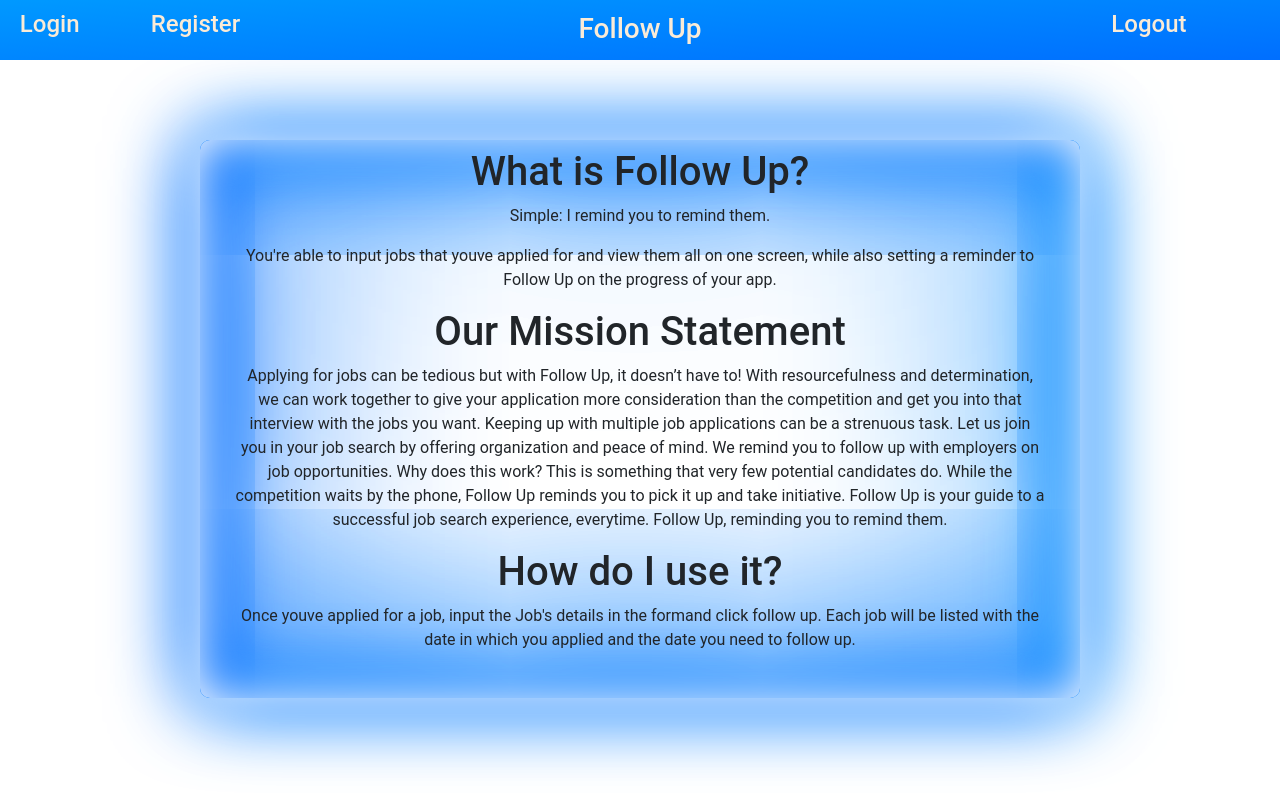
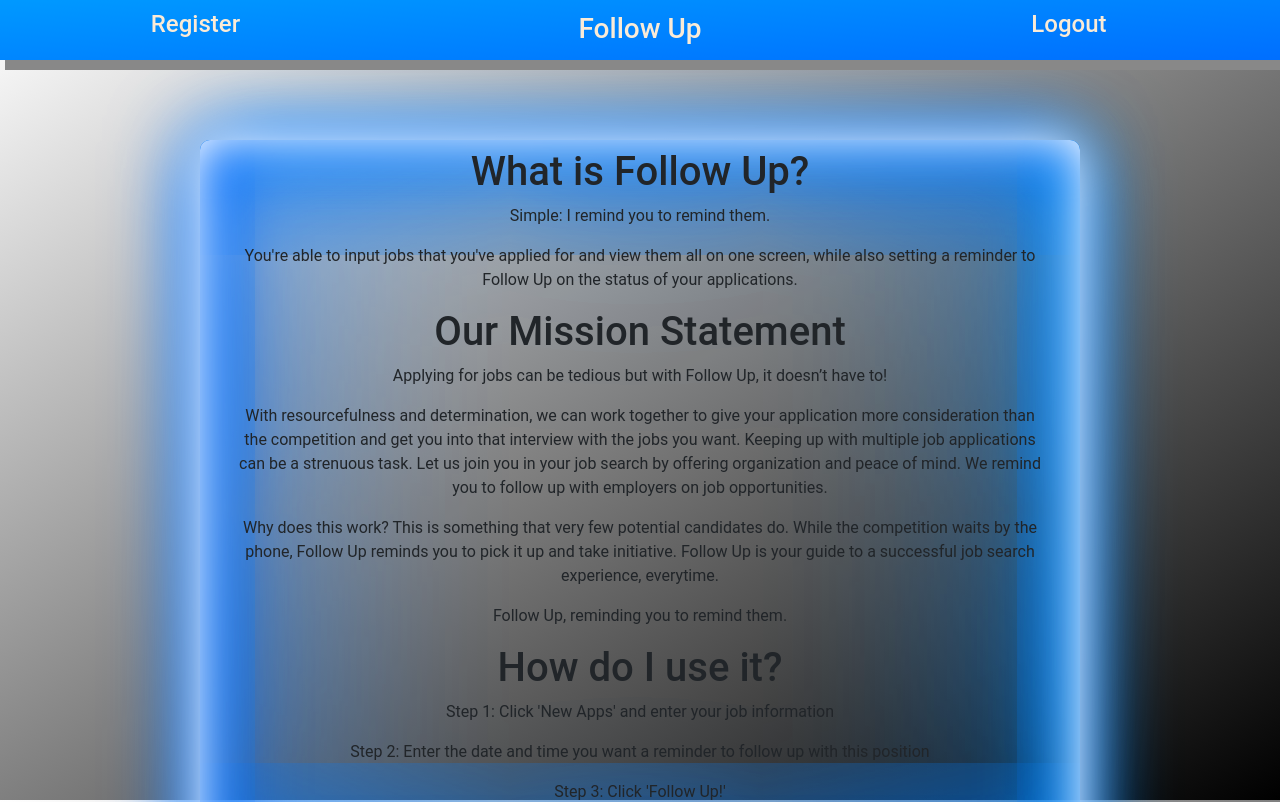
Before and after one commit to SammieSams99/Follow-Up-App, a React (Create React App) app in the folder follow-up/: page / in a window 1280 px wide. Shown: the top 802 px of the page. Built offline with nearby package versions, Linux system fonts and the light colour scheme.

Commit message:
updated css

```diff
--- a/follow-up/src/App.css
+++ b/follow-up/src/App.css
@@ -3,12 +3,13 @@
   margin: 0;
   padding: 0;
   font-family: 'Roboto', sans-serif;
+  position: relative;
 }
 
 body {
   line-height: 1.4;
   padding: 5;
-  background-color: rgb(165, 61, 61);
+  background-repeat: no-repeat;
 }
 
 a {
@@ -27,6 +28,7 @@ a {
   background: linear-gradient(176.69deg, #0099FF 0%, #0066FF 120.34%);
   opacity: 1;
   transition: background-color 0.2s ease;
+  box-shadow: 5px 10px #888888;
 }
 
 .Navlogo{
@@ -83,8 +85,7 @@ a {
 .loginItem{
   border-style: none;
   background-color: transparent;
-  position: relative;
-  right: 900px;
+  right: 1000px;
   height: 20px;
   outline: 0;
   font-size: 18px;
@@ -103,9 +104,7 @@ a {
   margin: 200px 200px;
   padding: 8px 35px 30px;
   border-radius: 10px;
-  position: relative;
   top: 70px;
-  position: relative;
   box-shadow:
     inset 0 0 50px #fff,
     inset 20px 0 80px #0066FF,
@@ -117,7 +116,13 @@ a {
     10px 0 80px #0099FF;
 }
 
+.logoutItem {
+  right: 80px;
+}
 
+.newForm {
+  left: 40px;
+}
 
 .reg{
   display: block;
@@ -158,12 +163,6 @@ a {
 }
 
 .registrationForm{
- /* background-color: transparent;
- margin-bottom: 50px;
- z-index: 100;
- position: relative;
- left: 450px;
- top: 200px; */
   width: 300px;
   height: 550px;
   border-radius: 50%;
@@ -210,3 +209,22 @@ a {
 .userform button:hover {
   background-color: royalblue;
 }
+
+.myAppsTitle {
+  top: 80px;
+  color: black;
+  text-decoration: underline;
+  /* display: flex; */
+  left: 380px;
+}
+
+.appList {
+  top: 90px;
+  left: 10px;
+  color: black;
+  font-size: x-large;
+  background: #888888;
+  width: 500px;
+  margin: 10px 0px 10px 0px;
+  display: list-item;
+}
--- a/follow-up/src/components/Form.js
+++ b/follow-up/src/components/Form.js
@@ -33,6 +33,8 @@ class Form extends React.Component {
     onSubmit = (event) => {
       event.preventDefault()
       console.log({...this.state})
+      console.log("follow up")
+      alert("Reminder created! Click My Apps to view your scheduled reminders")
       axios.post("http://localhost:3001/api/v1/forms", {
         ...this.state
       }, {
@@ -99,7 +101,7 @@ class Form extends React.Component {
           name= "followupdate"
           onChange={this.myChangeHandler}
         />
-        <input type="submit" value="Follow Up" style={{borderColor: "blue"}}/>
+        <input style={{top: "30px"}} type="submit" value="Follow Up"/>
         </form>
         </>
       );
--- a/follow-up/src/components/Home.js
+++ b/follow-up/src/components/Home.js
@@ -8,11 +8,22 @@ import React from "react";
         <form className= 'homeform'>
           <h1>What is Follow Up?</h1>
           <p>Simple: I remind you to remind them. </p>
-          <p>You're able to input jobs that youve applied for and view them all on one screen, while also setting a reminder to Follow Up on the progress of your app. </p>
+          <p>You're able to input jobs that you've applied for and view them all on one screen, while also setting a reminder to
+            Follow Up on the status of your applications. </p>
           <h1>Our Mission Statement</h1>
-          <p>Applying for jobs can be tedious but with Follow Up, it doesn’t have to! With resourcefulness and determination, we can work together to give your application more consideration than the competition and get you into that interview with the jobs you want. Keeping up with multiple job applications can be a strenuous task. Let us join you in your job search by offering organization and peace of mind. We remind you to follow up with employers on job opportunities. Why does this work? This is something that very few potential candidates do. While the competition waits by the phone, Follow Up reminds you to pick it up and take initiative. Follow Up is your guide to a successful job search experience, everytime. Follow Up, reminding you to remind them.</p>
+          <p>Applying for jobs can be tedious but with Follow Up, it doesn’t have to!</p>
+          <p>With resourcefulness and determination, we can work together to give your application more consideration than the
+            competition and get you into that interview with the jobs you want. Keeping up with multiple job applications can be
+            a strenuous task. Let us join you in your job search by offering organization and peace of mind. We remind you to follow up with employers on job opportunities.</p>
+          <p>Why does this work? This is something that very few potential candidates do. While the competition waits by the phone,
+            Follow Up reminds you to pick it up and take initiative. Follow Up is your guide to a successful job search experience,
+            everytime.</p>
+          <p>Follow Up, reminding you to remind them.</p>
           <h1>How do I use it?</h1>
-          <p>Once youve applied for a job, input the Job's details in the formand click follow up. Each job will be listed with the date in which you applied and the date you need to follow up. </p>
+          <p>Step 1: Click 'New Apps' and enter your job information</p>
+          <p>Step 2: Enter the date and time you want a reminder to follow up with this position</p>
+          <p>Step 3: Click 'Follow Up!'</p>
+          <p>After that, you leave the rest to me!</p>
         </form>
       </div>
     );
--- a/follow-up/src/components/Nav.js
+++ b/follow-up/src/components/Nav.js
@@ -16,8 +16,8 @@ function Nav(props) {
                     <li className="regItem"><Link to={'/registration'}> <h4 style={{color: "antiquewhite"}}>Register</h4></Link></li>
                     {/* change to be some sort of link or clickable button with onClick = {handleLogout} */}
                     <li className="logoutItem"><Link to={'/'} onClick={props.handleLogout}> <h4 style={{color: "antiquewhite"}}>Logout</h4></Link></li>
-                    {localStorage.getItem('id')? <li className="listitem"><Link to={'/userapps'} ><h5 style={{color: "antiquewhite"}}>My Apps</h5></Link></li>:''}
-                    {localStorage.getItem('id')? <li className="listitem"><Link to={'/form'} > <h5 style={{color: "antiquewhite"}}>New Form</h5></Link></li>:''}
+                    {localStorage.getItem('id')? <li className="myAppslist"><Link to={'/userapps'} ><h5 style={{color: "antiquewhite"}}>My Apps</h5></Link></li>:''}
+                    {localStorage.getItem('id')? <li className="newForm"><Link to={'/form'} > <h5 style={{color: "antiquewhite"}}>New Form</h5></Link></li>:''}
                 </ul>
         </nav >
     );
--- a/follow-up/src/components/Userapps.js
+++ b/follow-up/src/components/Userapps.js
@@ -31,16 +31,19 @@ class Userapps extends Component {
       <>
 
       <div className= "apppage">
-        <h1>
-          Here are your apps
+        <h1 className= "myAppsTitle">
+          Applications Scheduled to Follow Up:
         </h1>
       </div>
-    {this.state.form && this.state.form.map((app) => <p> {app.name } </p>)}
+
+    {this.state.form && this.state.form.map((app) => <button className="appList"> { app.name } { app.title } {app.followupdate} </button>)}
+    {/* {this.state.form && this.state.form.map((app) => <button className="appList"> { app.title } </button>)} */}
       </>
     )
   }
 }
 
+document.body.style = 'background-image: linear-gradient(to bottom right, white, black); background-attachment: fixed';
 
 
 
```
